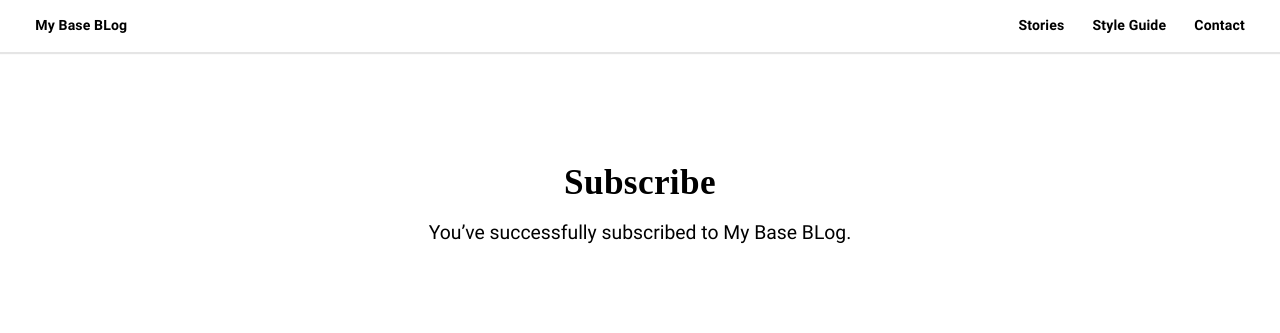
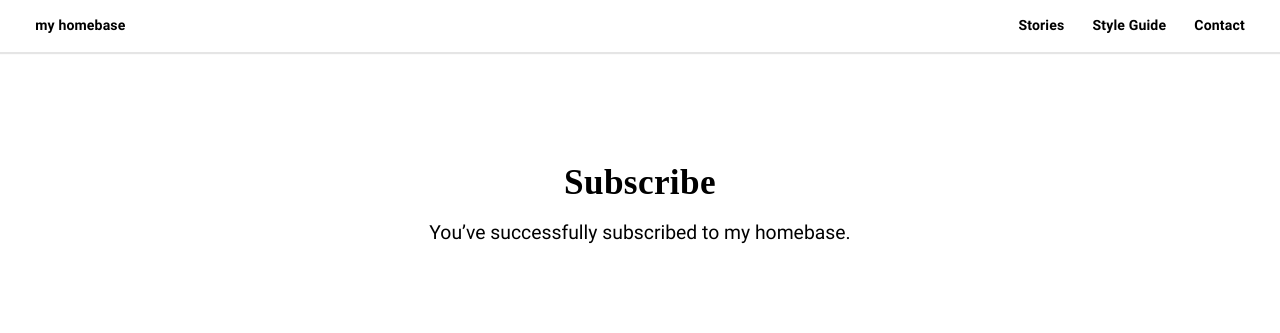
Before and after one commit to tess-b/jekyll-site, a Jekyll site: the page built from subscribe.html, in a window 1280 px wide. Shown: the top 333 px of the page. Built offline with Jekyll 4.4.1, drawn with Linux system fonts in a browser that asks for light colours; some web fonts are replaced.

Commit message:
change blog name

```diff
--- a/_config.yml
+++ b/_config.yml
@@ -7,7 +7,8 @@ permalink: /:year/:month/:day/:title/
 google_analytics:
 
 name: Tess
-title: My Base BLog
+title: my homebase
+
 description: >
   This is the base i'll attempt to transform into my own thing.
 url: http://barber.samesies.io
```
